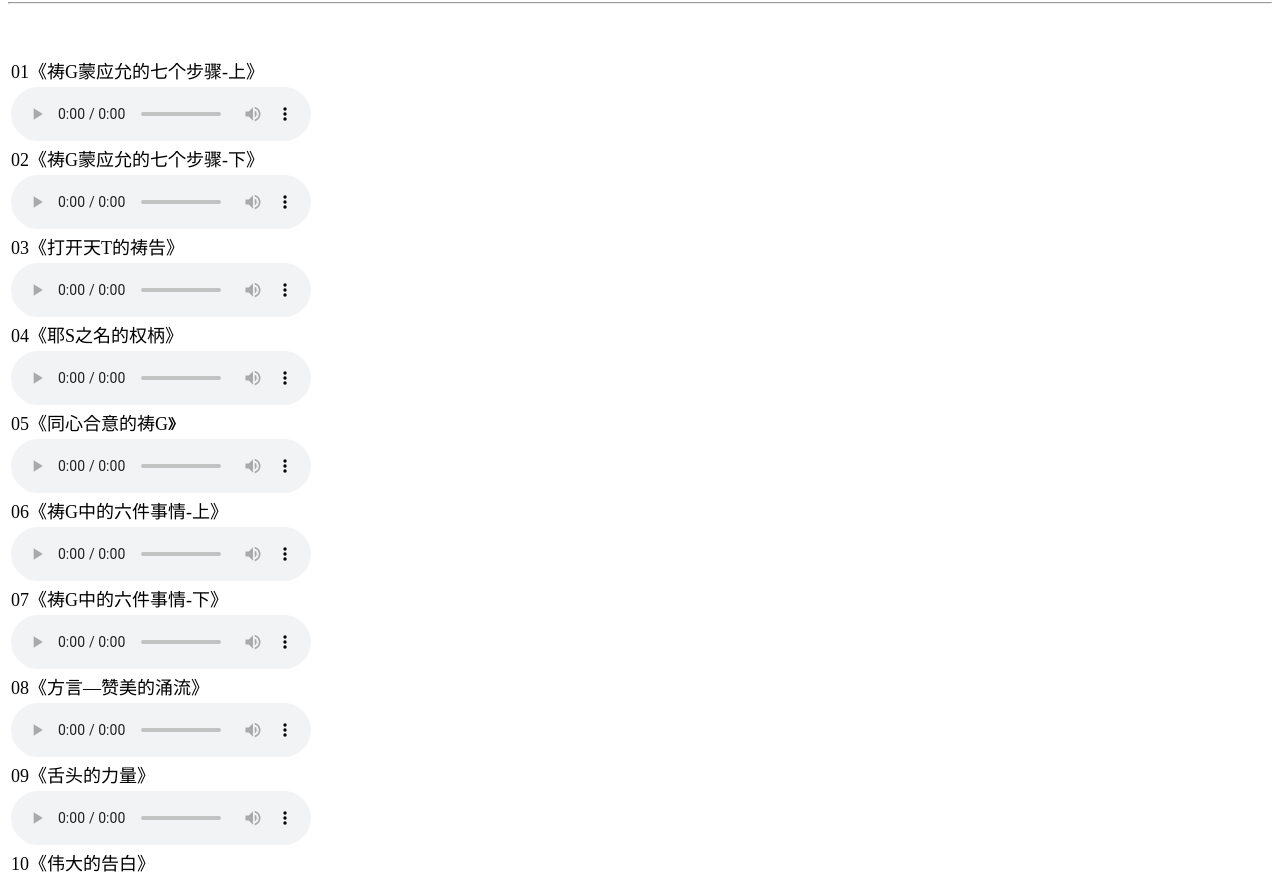
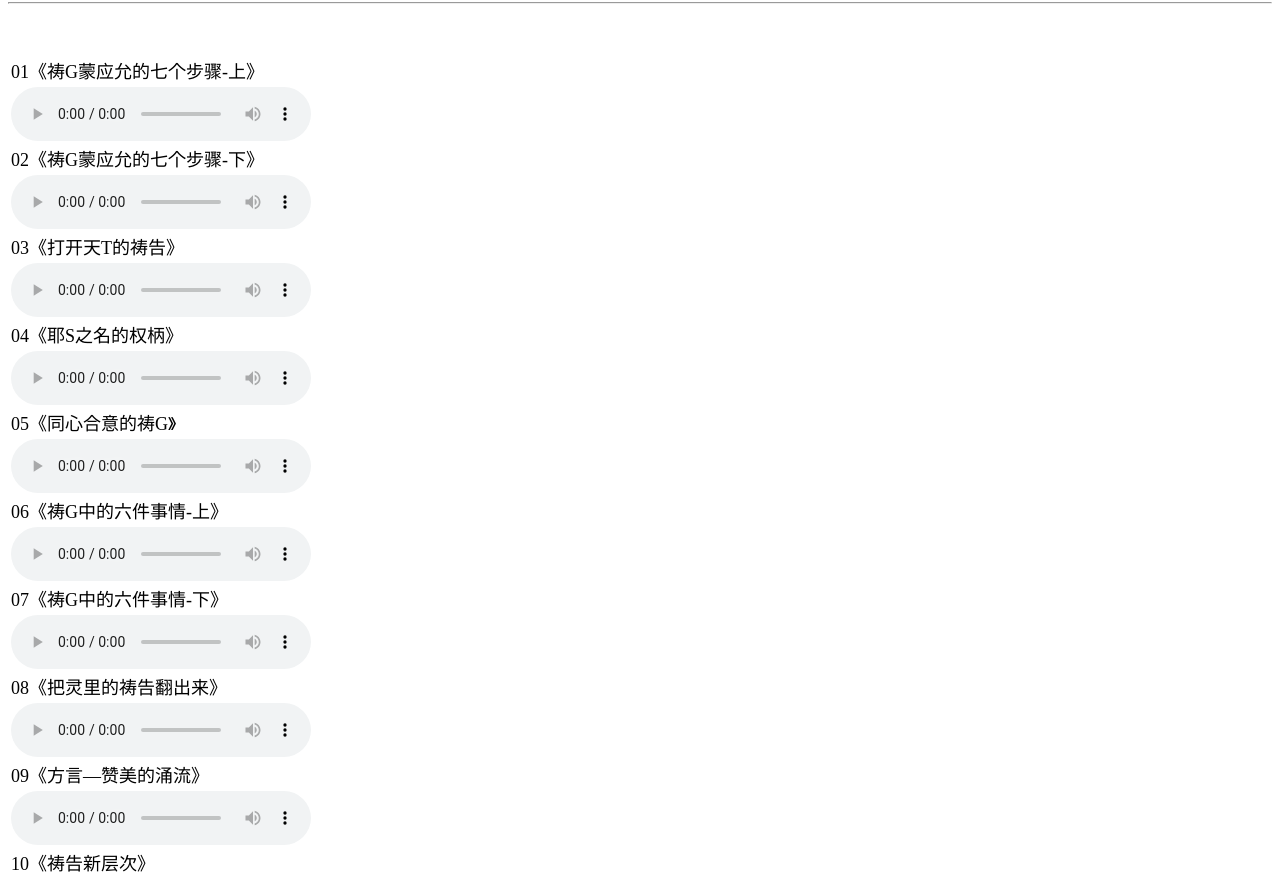
Before and after one commit to NCCChurch/Bibble-audio, a plain HTML site: page 240420.html in a window 1280 px wide. Shown: the part 73-952 px from the top of the page. Drawn offline with Linux system fonts and the light colour scheme.

Commit message:
Update 240420.html

```diff
--- a/240420.html
+++ b/240420.html
@@ -53,19 +53,19 @@
     		<td><audio controls src="./240420/07.mp3"></audio></td>
 	</tr>
 	<tr >
-    		<td><font size="4">08《方言—赞美的涌流》</font></td>
+    		<td><font size="4">08《把灵里的祷告翻出来》</font></td>
 	</tr>
 	<tr>
     		<td><audio controls src="./240420/08.mp3"></audio></td>
 	</tr>
 	<tr >
-    		<td><font size="4">09《舌头的力量》</font></td>
+    		<td><font size="4">09《方言—赞美的涌流》</font></td>
 	</tr>
 	<tr>
     		<td><audio controls src="./240420/09.mp3"></audio></td>
 	</tr>
 	<tr >
-    		<td><font size="4">10《伟大的告白》</font></td>
+    		<td><font size="4">10《祷告新层次》</font></td>
 	</tr>
 	<tr>
     		<td><audio controls src="./240420/10.mp3"></audio></td>
```
